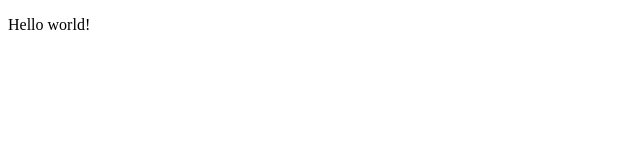
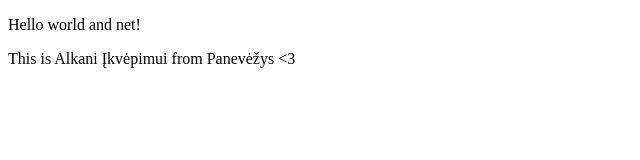
Before and after one commit to alkaniikvepimui/alkaniikvepimui, a plain HTML site: page index.html in a window 1280 px wide. Shown: the whole page, without its empty margins (0-640 px from the left). Drawn offline with Linux system fonts and the light colour scheme.

Commit message:
Update index.html

```diff
--- a/index.html
+++ b/index.html
@@ -4,6 +4,7 @@
 	<title>Alkani įkvėpimui</title>
 </head>
 <body>
-	<p>Hello world!</p>
+	<p>Hello world and net!</p>
+	<p>This is Alkani Įkvėpimui from Panevėžys <3</p>
 </body>
 </html>
```
